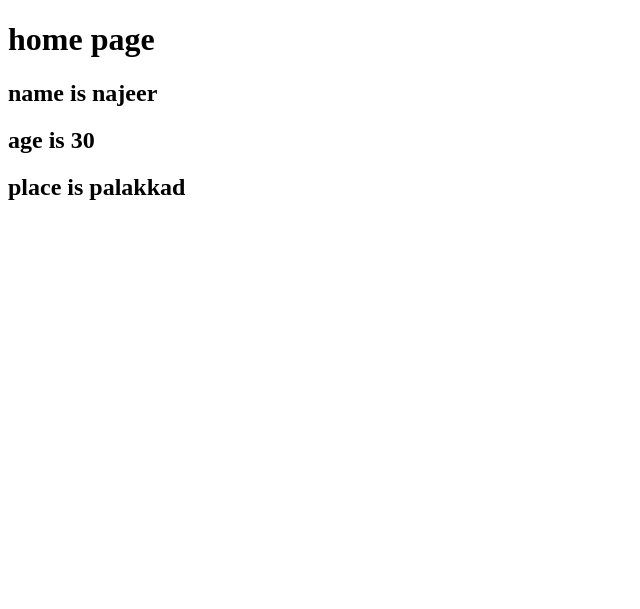
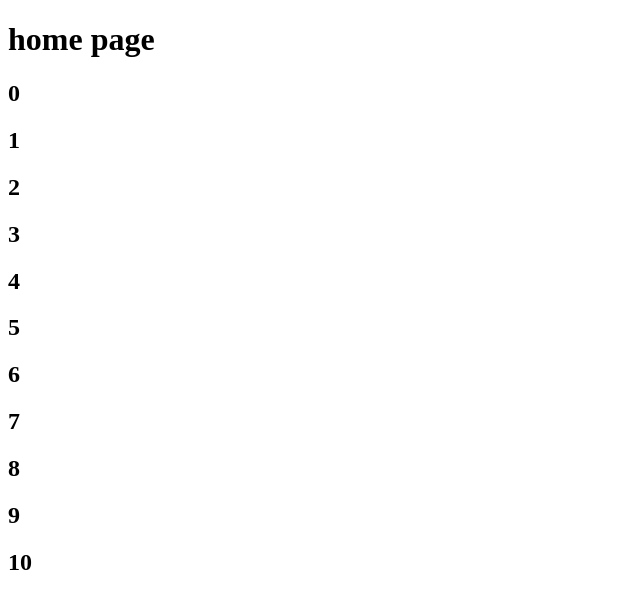
Before and after one commit to mohammednajeer/python_hospital_project, a Django app: page / in a window 1280 px wide. Shown: the top 609 px of the page, without its empty margins (0-640 px from the left). Run offline with Django 5.2, Linux system fonts and the light colour scheme.

Commit message:
tags and variables updated

```diff
--- a/myproject/home/views.py
+++ b/myproject/home/views.py
@@ -3,13 +3,10 @@ from django.http import HttpResponse
 # Create your views here.
 def index(request):
 
-    person = {
-        "name":"najeer",
-        "age":30,
-        "place":"palakkad"
+    numbers = {
+        'num1': [x for x in range(11)] ,
     }
-
-    return render(request,'index.html',person)
+    return render(request,'index.html',numbers)
 
 def about(request):
     return render(request,'about.html')
--- a/myproject/templates/index.html
+++ b/myproject/templates/index.html
@@ -10,10 +10,9 @@
     </head>
     <body>
         <h1>home page</h1>
-        <h2>name is {{name}}</h2>
-        <h2>age is {{age}}</h2>
-        <h2>place is {{place }}</h2>
-
+        {% for n in num1 %}
+            <h2>{{n}}</h2>
+        {% endfor %}
         <script src="" async defer></script>
     </body>
 </html>
```
